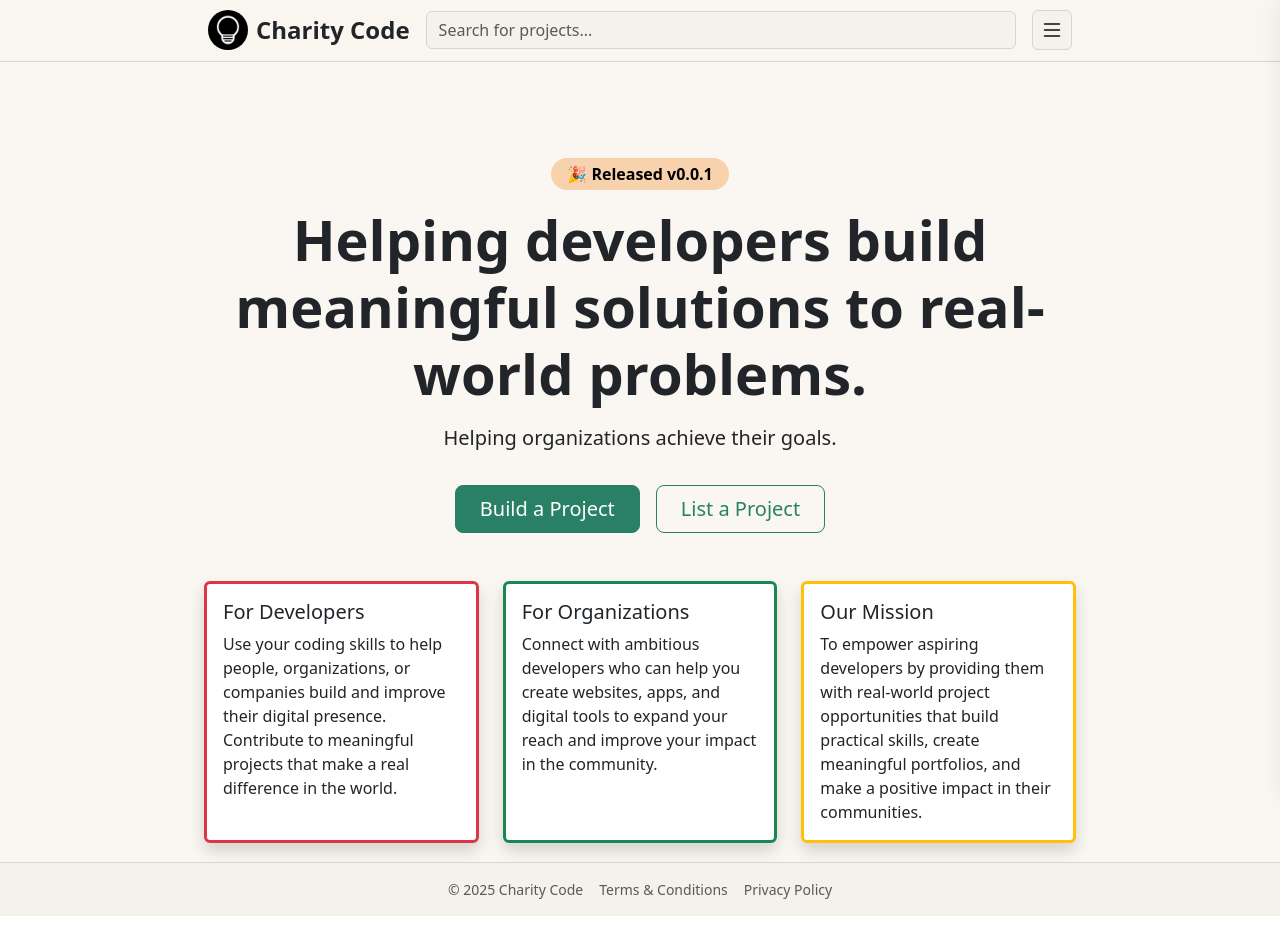
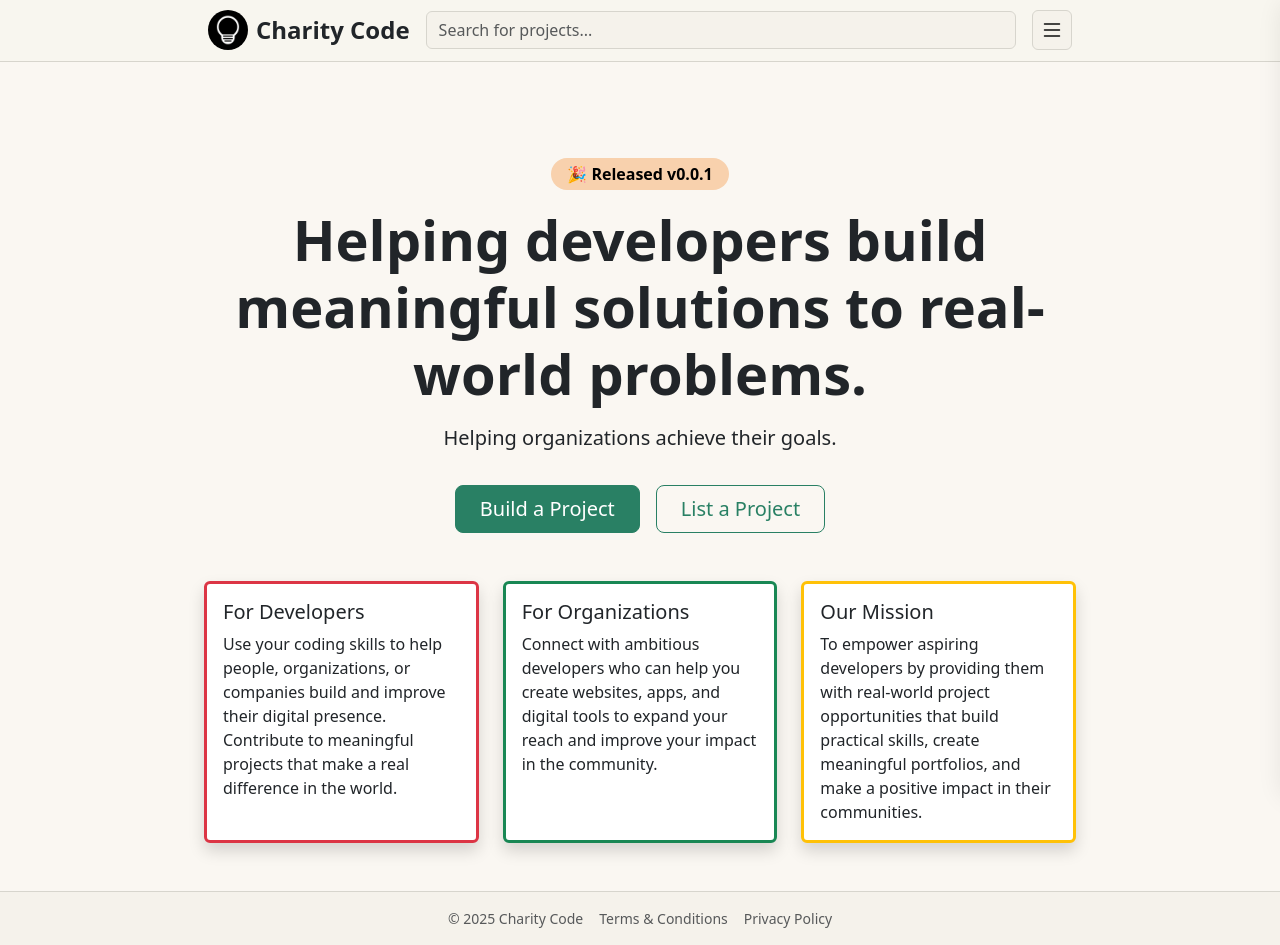
Before and after one commit to 43110JOSHUA/CharityCode, a Next.js app: page / in a window 1280 px wide. Before the commit the page ends 916 px from the top, so only its background shows below. Built offline with nearby package versions, Linux system fonts and the light colour scheme; no server answers.

Commit message:
Fixed homepage height

```diff
--- a/app/page.tsx
+++ b/app/page.tsx
@@ -3,7 +3,7 @@ import Link from "next/link";
 
 export default function Home() {
   return (
-    <div className="bg-light-tan vh-100">
+    <div className="bg-light-tan min-vh-100">
       <PageBorder>
         <div className="container py-5">
           <div className="row">
```
